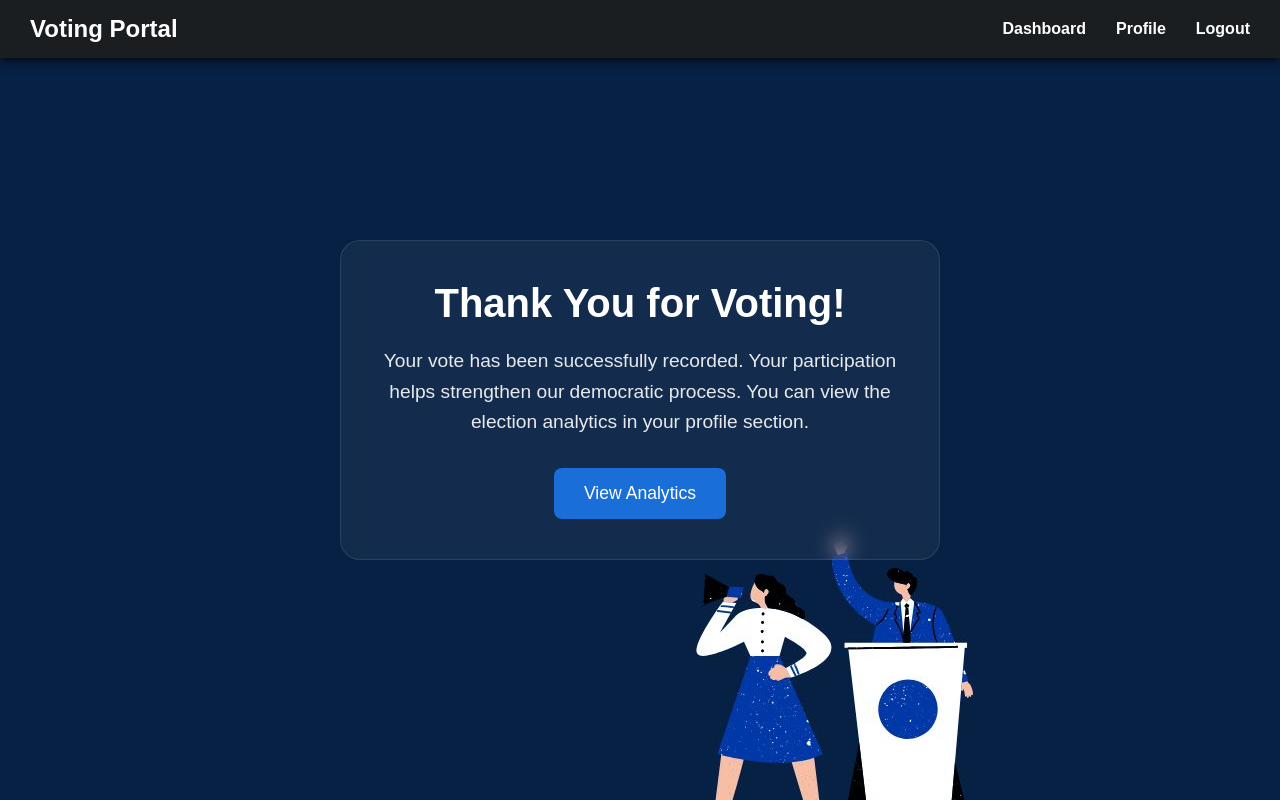
After one commit to JatinNirwann/voting-portal, a PHP site: page /thank_you.php in a window 1280 px wide. The commit adds this page. Run offline with PHP 8.4, Linux system fonts and the light colour scheme; the visitor is signed in with stand-in values (Sample User, id 1).

Commit message:
just a little more

```diff
--- a/stylesheet/styles.css
+++ b/stylesheet/styles.css
@@ -322,3 +322,59 @@ button:hover {
   font-size: 1.1em;
   line-height: 1.6;
 }
+
+.thank-you-page {
+  background: url('../images/thank-you-page.jpg') no-repeat center center;
+  background-color: #002147;
+  min-height: 100vh;
+  display: flex;
+  flex-direction: column;
+  align-items: center;
+  justify-content: center;
+  color: white;
+}
+
+.thank-you-container {
+  background-color: rgba(255, 255, 255, 0.05);
+  padding: 40px;
+  border-radius: 20px;
+  text-align: center;
+  max-width: 600px;
+  margin: 20px;
+  backdrop-filter: blur(10px);
+  border: 1px solid rgba(255, 255, 255, 0.1);
+}
+
+
+
+
+.thank-you-title {
+  font-size: 2.5em;
+  margin-bottom: 20px;
+  color: white;
+}
+
+.thank-you-message {
+  font-size: 1.2em;
+  line-height: 1.6;
+  margin-bottom: 30px;
+  color: rgba(255, 255, 255, 0.9);
+}
+
+.return-button {
+  background-color: #1a6ed8;
+  color: white;
+  padding: 15px 30px;
+  border: none;
+  border-radius: 8px;
+  font-size: 1.1em;
+  cursor: pointer;
+  transition: all 0.3s ease;
+  text-decoration: none;
+  display: inline-block;
+}
+
+.return-button:hover {
+  background-color: #1558b0;
+  transform: translateY(-2px);
+}
--- /dev/null
+++ b/thank_you.php
@@ -0,0 +1,38 @@
+<?php
+session_start();
+if (!isset($_SESSION['logged_in']) || $_SESSION['logged_in'] !== true) {
+    header('Location: index.php');
+    exit();
+}
+?>
+
+<!DOCTYPE html>
+<html lang="en">
+<head>
+    <meta charset="UTF-8">
+    <meta name="viewport" content="width=device-width, initial-scale=1.0">
+    <title>Thank You - Voting Portal</title>
+    <link rel="stylesheet" href="stylesheet/styles.css">
+</head>
+<body class="thank-you-page">
+    <nav>
+        <div class="logo">Voting Portal</div>
+        <ul>
+            <li><a href="dashboard.php">Dashboard</a></li>
+            <li><a href="profile.php">Profile</a></li>
+            <li><a href="processing/logout.php">Logout</a></li>
+        </ul>
+    </nav>
+
+    <div class="thank-you-container">
+
+        <h1 class="thank-you-title">Thank You for Voting!</h1>
+        <p class="thank-you-message">
+            Your vote has been successfully recorded. Your participation helps strengthen our democratic process.
+            You can view the election analytics in your profile section.
+        </p>
+
+        <a href="profile.php" class="return-button">View Analytics</a>
+    </div>
+</body>
+</html>
```
Also changed, not shown: database/structure_creation.sql (+54 -0 lines), processing/submit_vote.php (+5 -8 lines), 1 other file.
